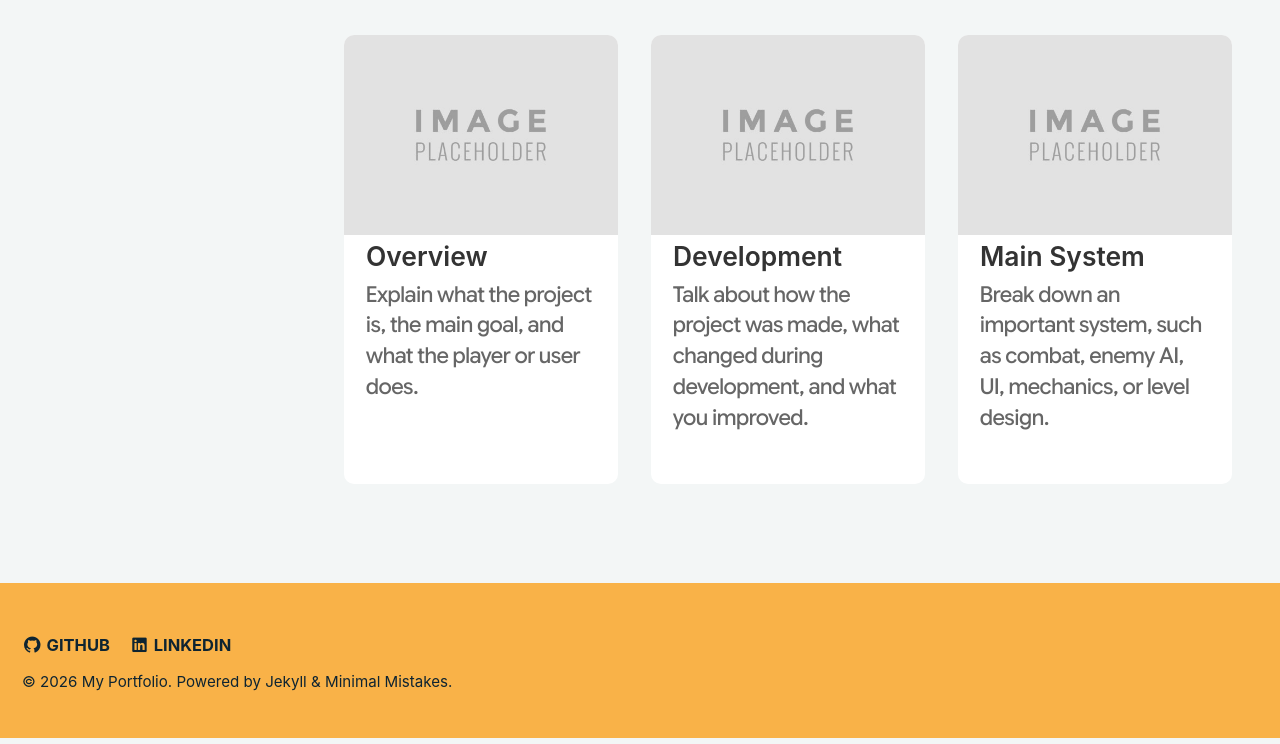
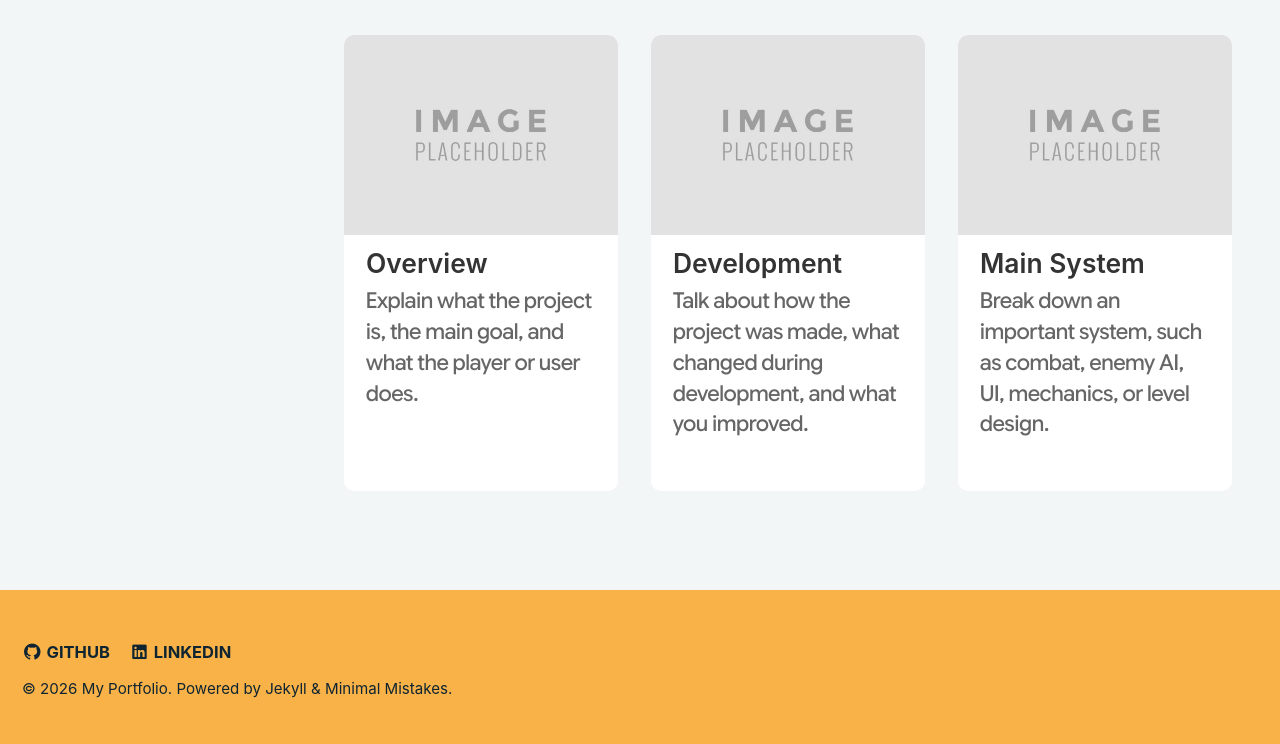
Before and after one commit to AlexUlster/AlexUlster.github.io, a Jekyll site: the page built from _pages/projects.md, in a window 1280 px wide. Shown: the part 844-1588 px from the top of the page. Built offline with Jekyll 4.4.1, drawn with Linux system fonts in a browser that asks for light colours.

Commit message:
Update project-cards.html

```diff
--- a/_includes/project-cards.html
+++ b/_includes/project-cards.html
@@ -25,7 +25,7 @@
   }
 
   .info-content {
-    padding: 0.3rem 1rem 1rem 1rem;
+    padding: 0.6rem 1rem 1rem 1rem;
   }
 
   .info-title {
```
